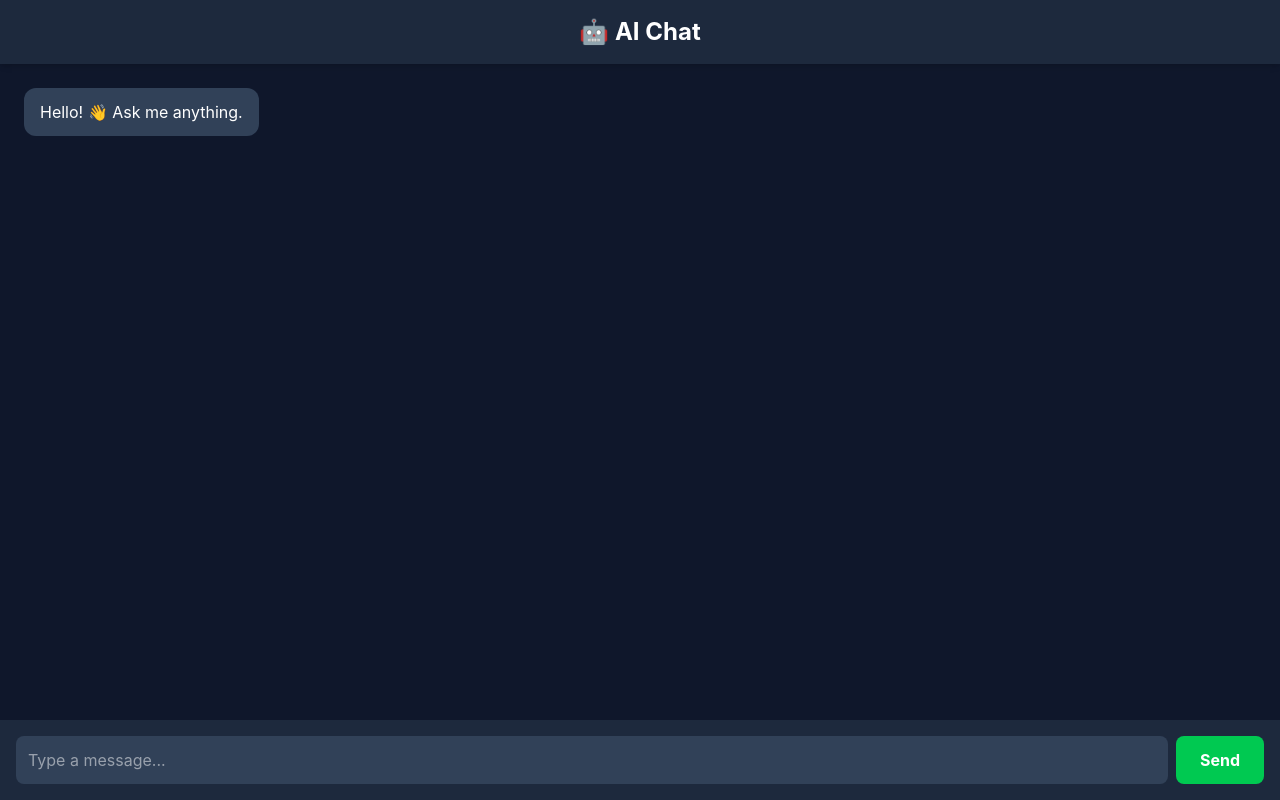
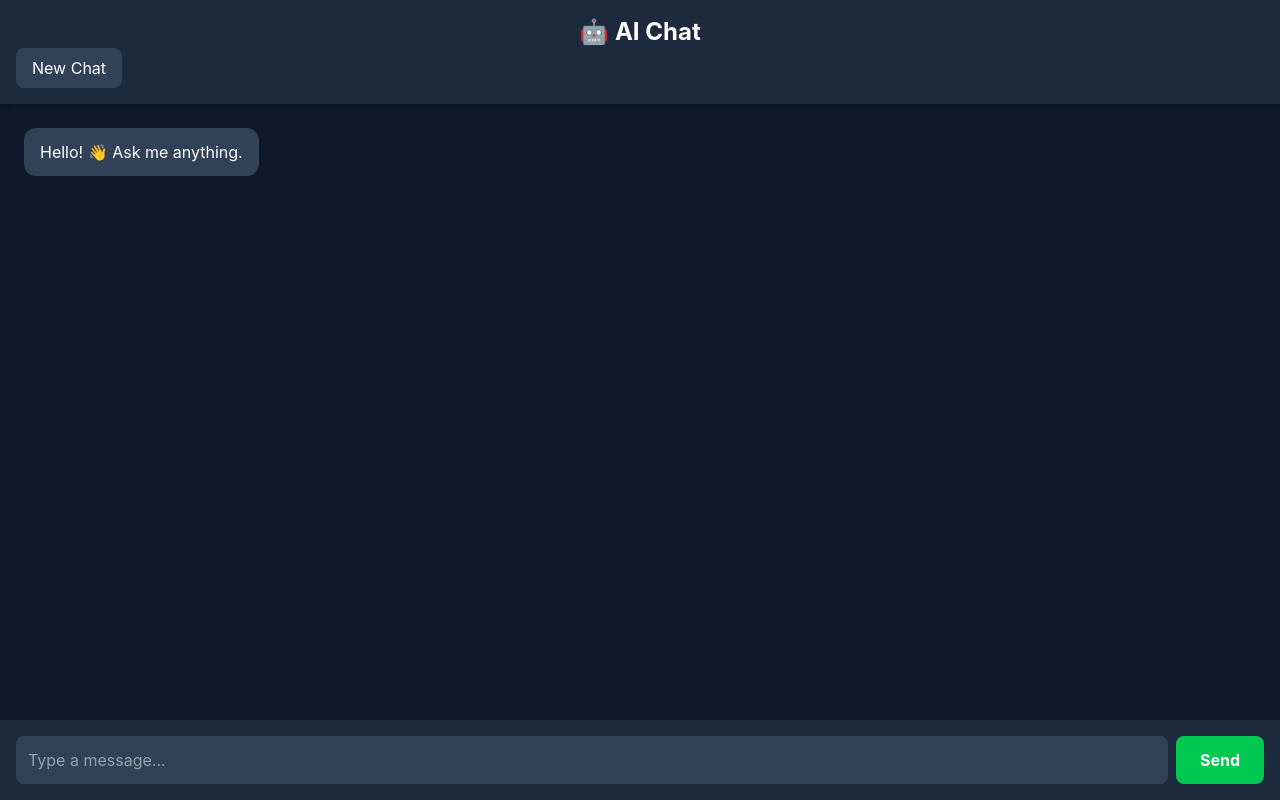
Before and after one commit to gkonstatina/02-ai-chat-ui, a React (Vite) app: page / in a window 1280 px wide. Built offline with nearby package versions, Linux system fonts and the light colour scheme.

Commit message:
Add chat persistence with localStorage

```diff
--- a/src/App.tsx
+++ b/src/App.tsx
@@ -1,4 +1,4 @@
-import { useState } from "react";
+import { useEffect, useState } from "react";
 
 import Header from "./components/Header";
 import ChatInput from "./components/ChatInput";
@@ -7,13 +7,44 @@ import ChatWindow from "./components/ChatWindow";
 import type { Message } from "./types/chat";
 
 function App() {
-  const [messages, setMessages] = useState<Message[]>([
+  const [messages, setMessages] = useState<Message[]>(() => {
+  const savedMessages = localStorage.getItem("chat-messages");
+
+  if (savedMessages) {
+    return JSON.parse(savedMessages);
+  }
+
+  return [
     {
       id: 1,
       role: "assistant",
       content: "Hello! 👋 Ask me anything.",
     },
+  ];
+});
+
+  useEffect(() => {
+    localStorage.setItem(
+      "chat-messages",
+      JSON.stringify(messages)
+    );
+  }, [messages]);
+
+
+  const clearChat = () => {
+  localStorage.removeItem("chat-messages");
+
+  setMessages([
+    {
+      id: Date.now(),
+      role: "assistant",
+      content: "Hello! 👋 Ask me anything.",
+    },
   ]);
+};
+
+
+
 
   const [loading, setLoading] = useState(false);
 
@@ -98,7 +129,7 @@ function App() {
 
   return (
     <div className="bg-slate-900 min-h-screen flex flex-col">
-      <Header />
+     <Header onClear={clearChat} />
 
       <>
         <ChatWindow messages={messages} />
--- a/src/components/Header.tsx
+++ b/src/components/Header.tsx
@@ -1,9 +1,19 @@
-function Header() {
+interface Props {
+  onClear: () => void;
+}
+
+function Header({ onClear }: Props) {
   return (
     <header className="bg-slate-800 text-white p-4 shadow-md">
       <h1 className="text-2xl font-bold text-center">
         🤖 AI Chat
       </h1>
+      <button
+        onClick={onClear}
+        className="bg-slate-700 hover:bg-slate-600 px-4 py-2 rounded-lg text-white"
+      >
+        New Chat
+      </button>
     </header>
   );
 }
```
